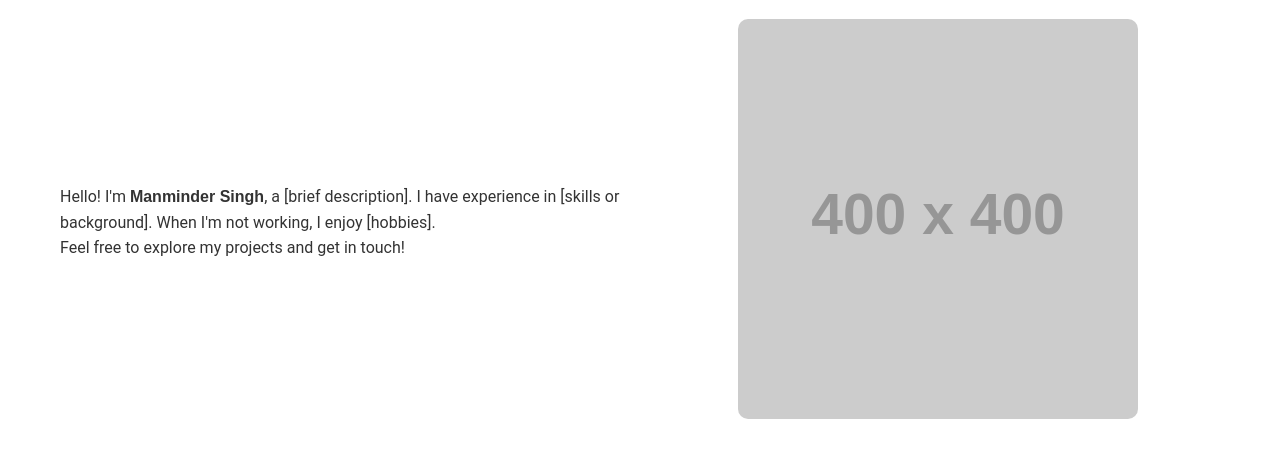
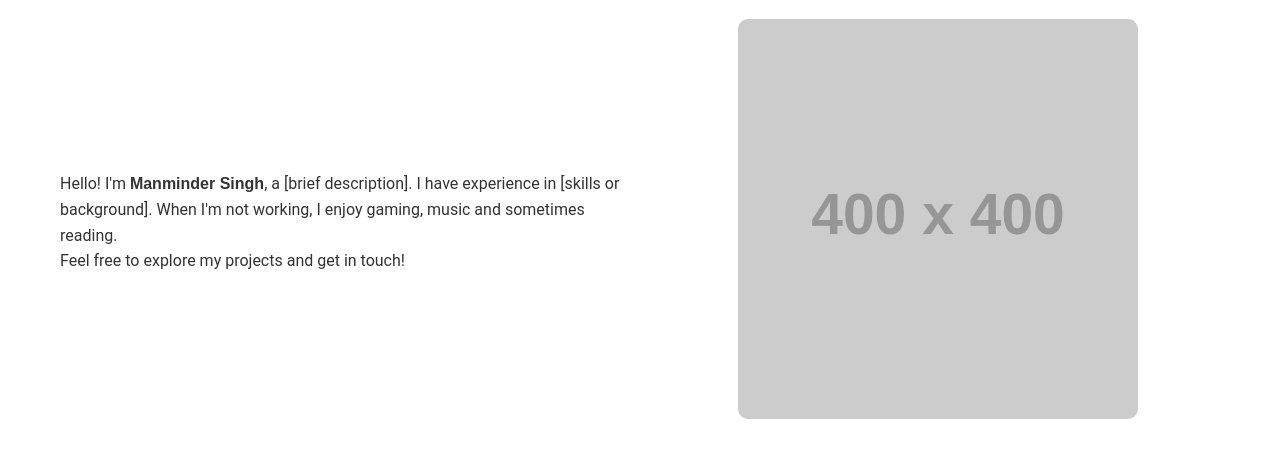
Before and after one commit to Manminder07/Portfolio, a plain HTML site: page index.html in a window 1280 px wide. Shown: the part 614-1072 px from the top of the page. Drawn offline with Linux system fonts and the light colour scheme; placeholder pictures from the web are drawn by us.

Commit message:
Added a new line

```diff
--- a/index.html
+++ b/index.html
@@ -44,7 +44,7 @@
             <h2>About Me</h2>
             <div class="about-content">
                 <div class="about-text">
-                    <p>Hello! I'm <span style="font-family: Arial; font-weight: Bold">Manminder Singh</span>, a [brief description]. I have experience in [skills or background]. When I'm not working, I enjoy [hobbies].</p>
+                    <p>Hello! I'm <span style="font-family: Arial; font-weight: Bold">Manminder Singh</span>, a [brief description]. I have experience in [skills or background]. When I'm not working, I enjoy gaming, music and sometimes reading.</p>
                     <p>Feel free to explore my projects and get in touch!</p>
                 </div>
                 <div class="about-image">
```
